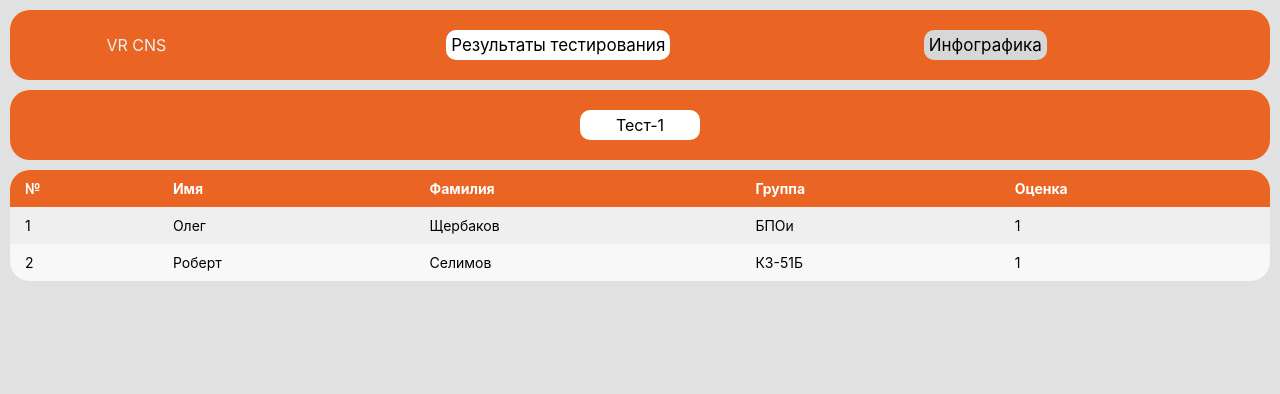
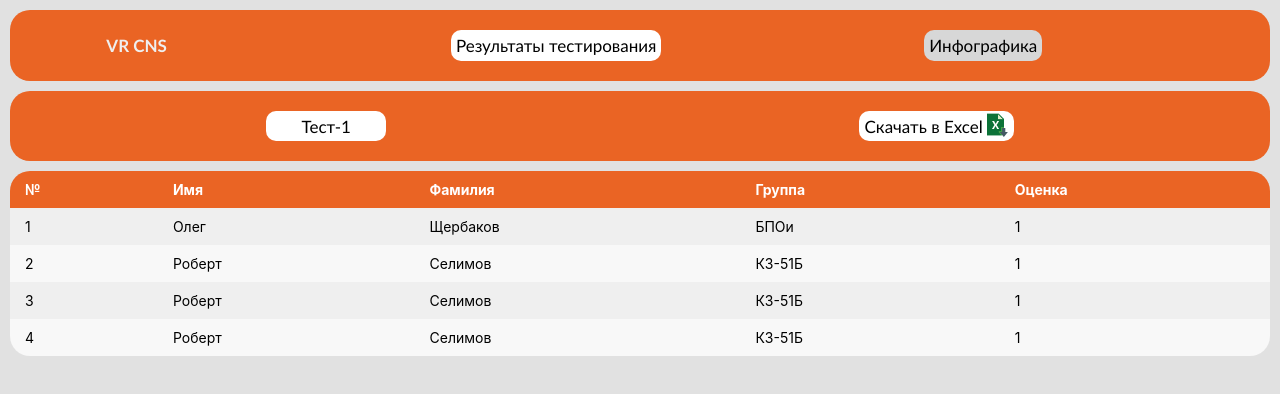
Before and after one commit to Teammasik/VRCNS-Web, a React (Create React App) app in the folder vrcns_frontend/: page /test-results in a window 1280 px wide. Shown: the top 394 px of the page. Built offline with nearby package versions, Linux system fonts and the light colour scheme.

Commit message:
Добавление кнопки скачать в excel(Не работает нужно апи)

```diff
--- /dev/null
+++ b/vrcns_frontend/src/components/Icons/Icons.js
@@ -0,0 +1,30 @@
+import downloadPng from "./png/dwn.png"
+
+const Icons = ({type, width = 10, height = 10}) => {
+
+    switch (type) {
+        case "download-svg":
+            return <svg version="1.1" id="Capa_1"
+                        x="0px" y="0px" viewBox="0 0 490 490"
+                        style={{width: "15px", height: "15px"}}>
+                <g>
+                    <g>
+                        <g>
+                            <path
+                                d="M245,0c-9.5,0-17.2,7.7-17.2,17.2v331.2L169,289.6c-6.7-6.7-17.6-6.7-24.3,0s-6.7,17.6,0,24.3l88.1,88.1 c3.3,3.3,7.7,5,12.1,5c4.4,0,8.8-1.7,12.1-5l88.1-88.1c6.7-6.7,6.7-17.6,0-24.3c-6.7-6.7-17.6-6.7-24.3,0L262,348.4V17.1 C262.1,7.6,254.5,0,245,0z"/>
+                            <path
+                                d="M462.1,472.9v-99.7c0-9.5-7.7-17.2-17.2-17.2s-17.2,7.7-17.2,17.2v82.6H62.2v-82.6c0-9.5-7.7-17.2-17.1-17.2 s-17.2,7.7-17.2,17.2v99.7c0,9.5,7.7,17.1,17.2,17.1h399.8C454.4,490,462.1,482.4,462.1,472.9z"/>
+                        </g>
+                    </g>
+                </g>
+            </svg>
+        case "download-png":
+            return <div >
+                <img src={downloadPng} alt={"-"} style={{width: width, height: height}}/>
+            </div>
+        default:
+            return <div> пусто</div>
+    }
+}
+
+export default Icons;
--- a/vrcns_frontend/src/components/NavigationBar/NavigationBar.js
+++ b/vrcns_frontend/src/components/NavigationBar/NavigationBar.js
@@ -16,7 +16,8 @@ const NavigationBar = ({type}) => {
                     <div className="NavigationBar__header" style={{width: "100%"}}>
                         <div style={{
                             display: "flex", alignItems: "center",
-                            justifyContent: "center"
+                            justifyContent: "center", fontFamily: '"Gill Sans", sans-serif',
+                            fontSize: "17px", fontWeight: "bold"
                         }}>VR CNS
                         </div>
                         <div className="NavigationBar__header__links">
--- a/vrcns_frontend/src/components/NavigationBar/NavigationBar.scss
+++ b/vrcns_frontend/src/components/NavigationBar/NavigationBar.scss
@@ -11,8 +11,8 @@
 
     &__link {
       &__active {
-        font-size: 17px;
-        display: flex;
+        font-family: "Gill Sans", sans-serif;
+        font-size: 17px;display: flex;
         align-items: center;
         justify-content: center;
         text-decoration: none;
@@ -23,6 +23,7 @@
       }
 
       &__pending {
+        font-family: "Gill Sans", sans-serif;
         font-size: 17px;
         display: flex;
         align-items: center;
@@ -36,6 +37,10 @@
         &:hover{
           background-color: #dedede;
         }
+
+        &:active {
+          background-color: #c5c5c5;;
+        }
       }
     }
 
--- a/vrcns_frontend/src/components/TestResults/TestResults.js
+++ b/vrcns_frontend/src/components/TestResults/TestResults.js
@@ -4,6 +4,7 @@ import "./TestResults.scss"
 import Modal from "../Modal/Modal";
 import Selector from "../UI/Selector/Selector";
 import {Cell, Legend, Pie, PieChart} from "recharts";
+import Icons from "../Icons/Icons";
 
 
 const TestResults = () => {
@@ -60,7 +61,7 @@ const TestResults = () => {
         </div>
         <PieChart width={730} height={250}>
             <Legend/>
-            <Pie nameKey={"results"} data={selectedUserInfo.data} dataKey={"value"} label>
+            <Pie nameKey={"results"} data={selectedUserInfo.data} dataKey={"value"} label animationDuration={1000}>
                 <Cell fill={"#82ca9d"}/>
                 <Cell fill={"#e71c3b"}/>
             </Pie>
@@ -71,6 +72,11 @@ const TestResults = () => {
         <div className={"TestResults"}>
             <div className={"TestResults__settings-bar"}>
                 <Selector autoSelectedId={0} options={testOptions}/>
+
+                <button className="TestResults__settings-bar__button">
+                    Скачать в Excel
+                    <Icons type={"download-png"} width={25} height={25}/>
+                </button>
             </div>
             <table className={"table"}>
                 {tableHead}
--- a/vrcns_frontend/src/components/TestResults/TestResults.scss
+++ b/vrcns_frontend/src/components/TestResults/TestResults.scss
@@ -8,6 +8,27 @@
     display: flex;
     justify-content: space-around;
     align-items: center;
+
+    &__button {
+      background-color: white;
+      height: 30px;
+      display: flex;
+      align-items: center;
+      justify-content: center;
+      border: none;
+      border-radius: 10px;
+      font-family: "Gill Sans", sans-serif;
+      font-size: 17px;
+
+      &:hover {
+        background-color: #dedede;;
+      }
+
+      &:active {
+        background-color: #c5c5c5;;
+      }
+    }
+
   }
 }
 
@@ -50,13 +71,24 @@
       padding: 10px 15px;
       font-size: 14px;
       vertical-align: top;
+
+
     }
 
     tr {
+
+      &:hover {
+        background-color: #dedede;;
+      }
+
       background: #efefef;
 
       &:nth-child(even) {
         background: #F8F8F8;
+
+        &:hover {
+          background-color: #dedede;;
+        }
       }
 
       &:last-child {
--- a/vrcns_frontend/src/components/UI/Selector/Selector.scss
+++ b/vrcns_frontend/src/components/UI/Selector/Selector.scss
@@ -8,6 +8,8 @@
     align-items: center;
     justify-content: center;
     border-radius: 10px;
+    font-family: "Gill Sans", sans-serif;
+    font-size: 17px;
 
     &:hover {
       background: #dadada;
--- a/vrcns_frontend/src/components/api/TestResultsSlice.js
+++ b/vrcns_frontend/src/components/api/TestResultsSlice.js
@@ -6,6 +6,8 @@ export const testResultsSlice = createSlice({
         testResultsTable: [
             {id: 1, name: "Олег", surname: "Щербаков", group: "БПОи", mark: '1'},
             {id: 2, name: "Роберт", surname: "Селимов", group: "К3-51Б", mark: '1'},
+            {id: 3, name: "Роберт", surname: "Селимов", group: "К3-51Б", mark: '1'},
+            {id: 4, name: "Роберт", surname: "Селимов", group: "К3-51Б", mark: '1'},
         ],
         testOption: [
             {id: "test-1", name: "Тест-1"},
```
Also changed, not shown: vrcns_frontend/src/components/Icons/png/dwn.png (added).
